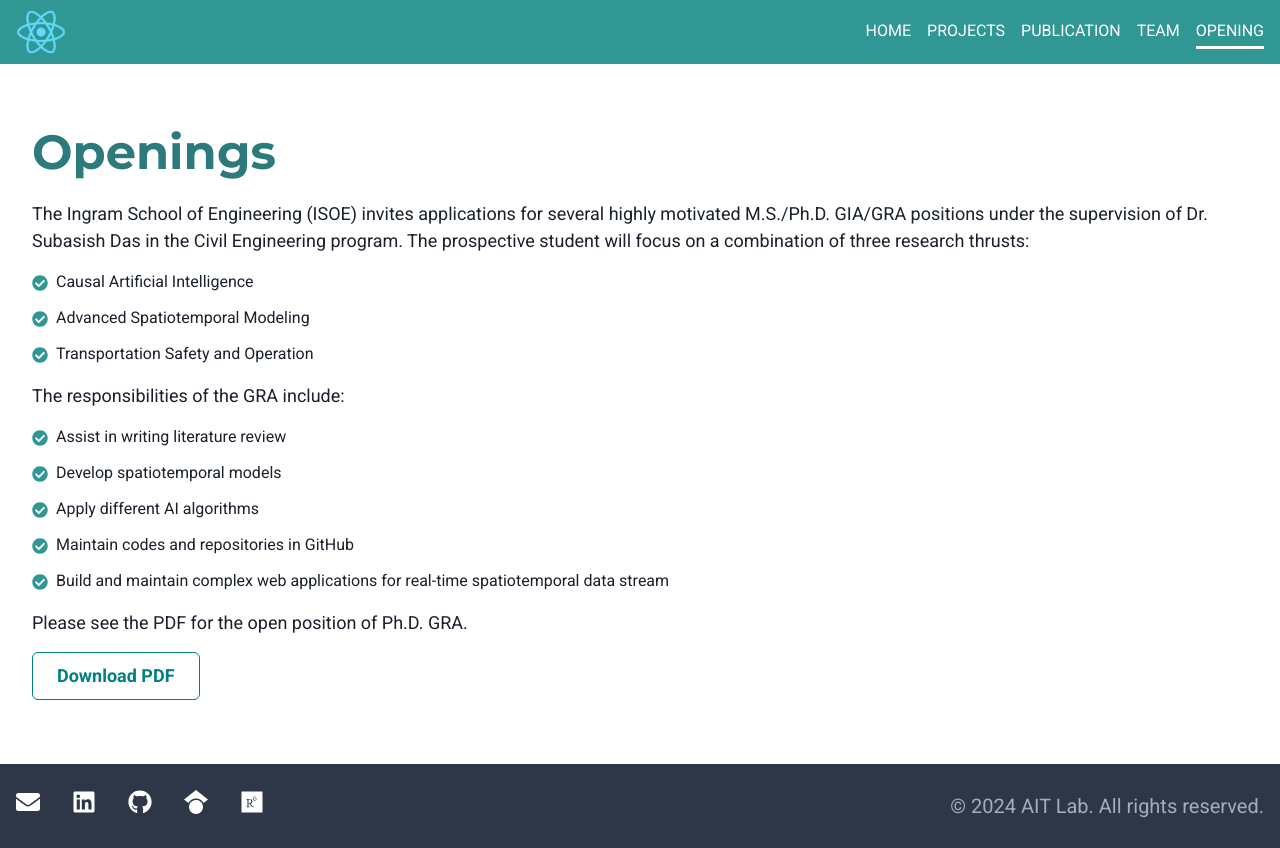
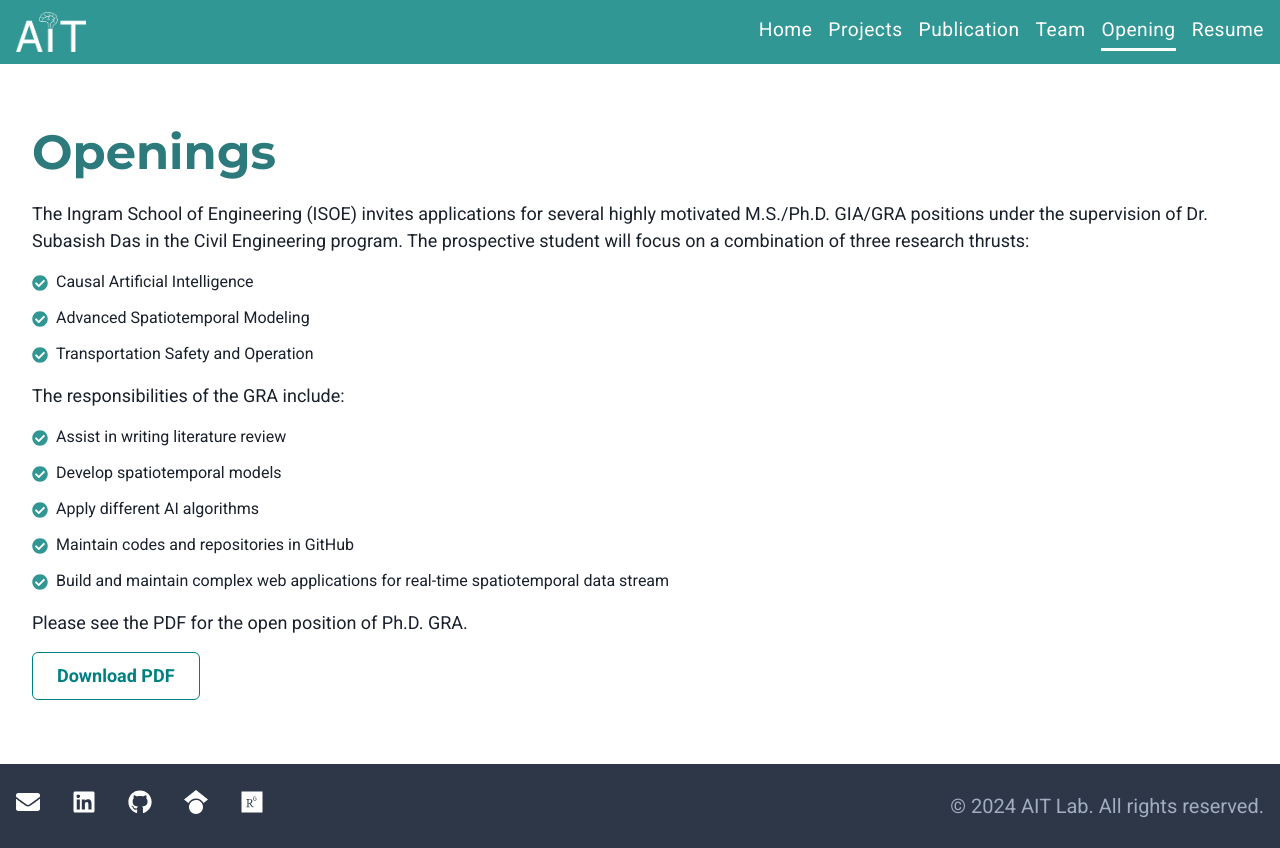
Before and after one commit to dipeshpandit12/AITLAB, a React (Create React App) app: page /opening in a window 1280 px wide. Built offline with nearby package versions, Linux system fonts and the light colour scheme.

Commit message:
task: update logo, add resume

```diff
--- a/src/Layout/Navbar.js
+++ b/src/Layout/Navbar.js
@@ -31,9 +31,9 @@ function Navbar() {
           {/* Logo: Clickable to Home */}
           <NavLink to="/">
             <Image
-              src="/img/logo512.png" // Path to logo in the public folder
-              alt="Logo"
-              boxSize="50px"
+              src="/img/logo-white.png" // Path to logo in the public folder
+              alt="AIT Lab Logo"
+              boxSize="70px"
               objectFit="contain"
               cursor="pointer"
             />
@@ -49,7 +49,8 @@ function Navbar() {
               >
                 {({ isActive }) => (
                   <Text
-                    textTransform="uppercase"
+                    fontSize="larger"
+                    letterSpacing="wide"
                     color="white"
                     position="relative"
                     paddingBottom="3px"
@@ -100,7 +101,7 @@ function Navbar() {
                   to={item.path}
                   onClick={onClose}
                 >
-                  <Text fontWeight="bold" textTransform="uppercase">
+                  <Text fontWeight="bold">
                     {item.name}
                   </Text>
                 </NavLink>
--- a/src/data/nav_links.json
+++ b/src/data/nav_links.json
@@ -3,5 +3,6 @@
   { "name": "Projects", "path": "/projects" },
   { "name": "Publication", "path": "/publication" },
   { "name": "Team", "path": "/teams" },
-  { "name": "Opening", "path": "/opening" }
+  { "name": "Opening", "path": "/opening" },
+  { "name": "Resume", "path": "https://subasish.github.io/ait_lab/pdfs/Subasish%20Das%20CV%20revised.pdf" }
 ]
```
Also changed, not shown: public/img/logo-black.png (added), public/img/logo-white.png (added).
